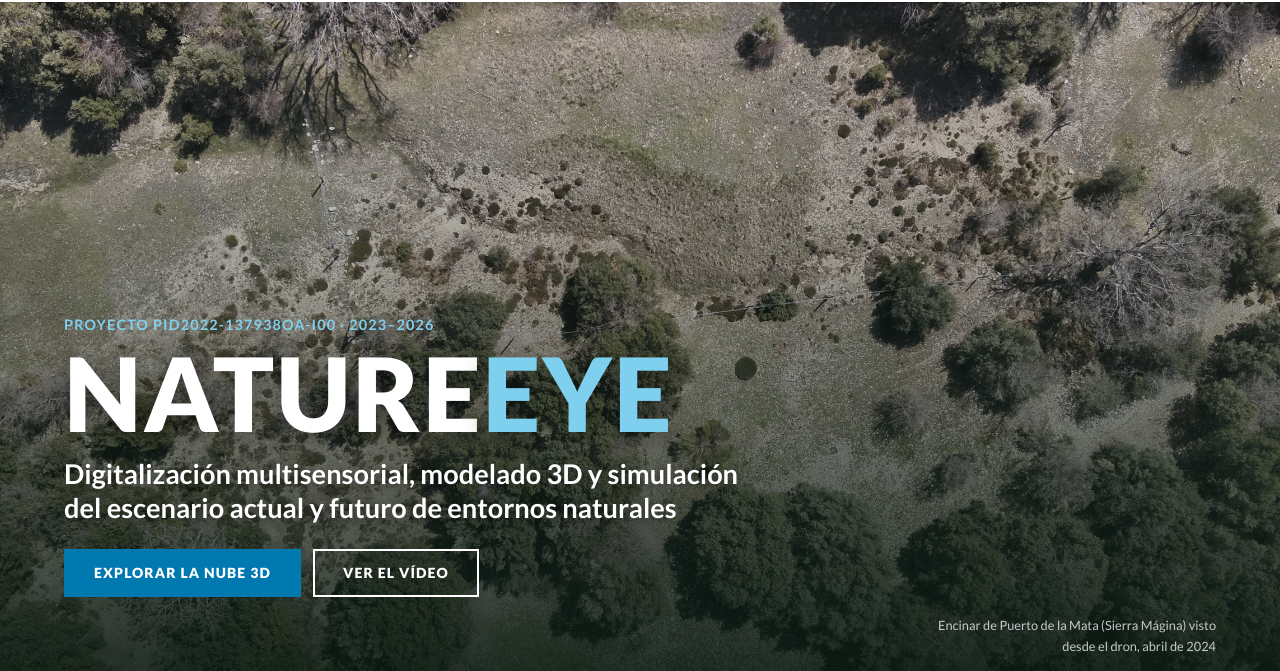
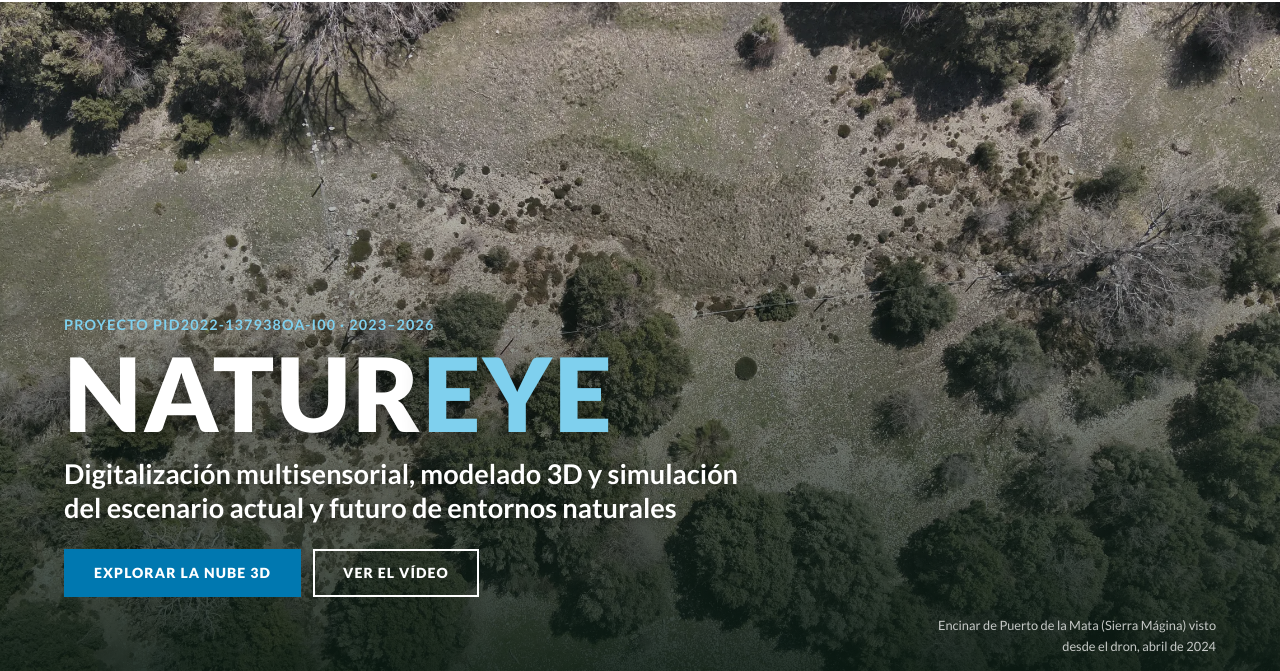
Before and after one commit to drodriDavid/digiagro, a plain HTML site: page natureye/index.html in a window 1280 px wide. Shown: the part 132-803 px from the top of the page. Drawn offline with Linux system fonts and the light colour scheme; no server answers.

Commit message:
NATUREYE: corrige el nombre de la cabecera (sobraba una E)
Co-Authored-By: Claude Opus 5.5 <noreply@anthropic.com>

```diff
--- a/natureye/index.html
+++ b/natureye/index.html
@@ -41,7 +41,7 @@
   <div class="ne-hero-velo"></div>
   <div class="ne-hero-texto">
     <p class="ne-ref">Proyecto PID2022-137938OA-I00 · 2023–2026</p>
-    <h1 class="ne-logo"><span class="ne-logo-texto">NATURE<span>EYE</span></span></h1>
+    <h1 class="ne-logo"><span class="ne-logo-texto">NATUR<span>EYE</span></span></h1>
     <p class="ne-sub">Digitalización multisensorial, modelado 3D y simulación del escenario actual y futuro de entornos naturales</p>
     <div class="acciones">
       <a class="boton ne-boton" href="#explora">Explorar la nube 3D</a>
```
